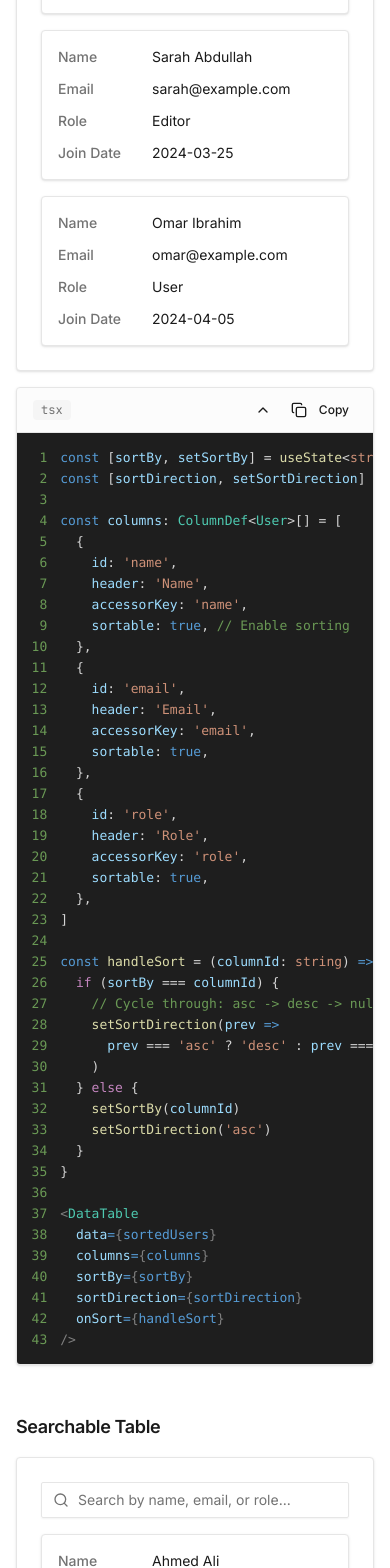
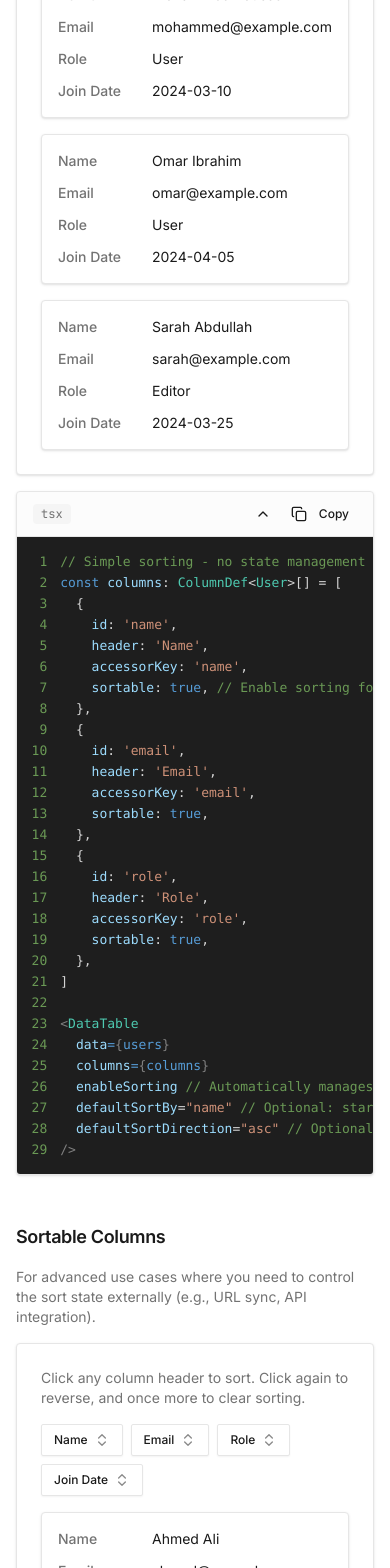
Before and after one commit to ositaka/noor-ui, a Next.js app: page /components/data-table in a window 390 px wide. Shown: the part 3900-5468 px from the top of the page. Built offline with nearby package versions, Linux system fonts and the light colour scheme; what tailwindcss-logical would draw is missing.

Commit message:
Add internal sorting and mobile sort controls to DataTable

```diff
--- a/app/(docs)/components/data-table/page.tsx
+++ b/app/(docs)/components/data-table/page.tsx
@@ -55,7 +55,28 @@ const dataTableProps: PropDefinition[] = [
     type: '(columnId: string) => void',
     default: 'undefined',
     required: false,
-    description: 'Callback when column header is clicked for sorting',
+    description: 'Callback when column header is clicked for sorting (external mode)',
+  },
+  {
+    name: 'enableSorting',
+    type: 'boolean',
+    default: 'false',
+    required: false,
+    description: 'Enable internal sorting (auto-manages sort state). Use this for simple tables that don\'t need external state management',
+  },
+  {
+    name: 'defaultSortBy',
+    type: 'string',
+    default: 'undefined',
+    required: false,
+    description: 'Default column to sort by (requires enableSorting)',
+  },
+  {
+    name: 'defaultSortDirection',
+    type: "'asc' | 'desc' | null",
+    default: "'asc'",
+    required: false,
+    description: 'Default sort direction (requires enableSorting)',
   },
   {
     name: 'searchable',
@@ -126,6 +147,13 @@ const dataTableProps: PropDefinition[] = [
     default: "'cards'",
     required: false,
     description: 'Mobile view type: stacked cards or horizontal scroll table',
+  },
+  {
+    name: 'mobileSorting',
+    type: 'boolean',
+    default: 'true',
+    required: false,
+    description: 'Show sort buttons on mobile card view (only applies to cards mode)',
   },
   {
     name: 'emptyMessage',
@@ -251,6 +279,36 @@ const users: User[] = [
 ]
 
 <DataTable data={users} columns={columns} />`
+
+const internalSortingCode = `// Simple sorting - no state management needed!
+const columns: ColumnDef<User>[] = [
+  {
+    id: 'name',
+    header: 'Name',
+    accessorKey: 'name',
+    sortable: true, // Enable sorting for this column
+  },
+  {
+    id: 'email',
+    header: 'Email',
+    accessorKey: 'email',
+    sortable: true,
+  },
+  {
+    id: 'role',
+    header: 'Role',
+    accessorKey: 'role',
+    sortable: true,
+  },
+]
+
+<DataTable
+  data={users}
+  columns={columns}
+  enableSorting // Automatically manages sort state
+  defaultSortBy="name" // Optional: start sorted by name
+  defaultSortDirection="asc" // Optional: default direction
+/>`
 
 const sortableCode = `const [sortBy, setSortBy] = useState<string | undefined>()
 const [sortDirection, setSortDirection] = useState<'asc' | 'desc' | null>(null)
@@ -491,6 +549,29 @@ export default function DataTablePage() {
   const pageSize = 3
   const totalPages = Math.ceil(sampleUsers.length / pageSize)
 
+  // Get paginated data
+  const paginatedData = React.useMemo(() => {
+    const startIndex = (currentPage - 1) * pageSize
+    const endIndex = startIndex + pageSize
+    return sampleUsers.slice(startIndex, endIndex)
+  }, [currentPage, pageSize])
+
+  // Complete example pagination state (separate from basic pagination)
+  const [completePage, setCompletePage] = React.useState(1)
+  const completePageSize = 3
+
+  // Reset pagination when search changes
+  React.useEffect(() => {
+    setCompletePage(1)
+  }, [searchValue])
+
+  // Get paginated filtered data for complete example
+  const paginatedFilteredData = React.useMemo(() => {
+    const startIndex = (completePage - 1) * completePageSize
+    const endIndex = startIndex + completePageSize
+    return filteredUsers.slice(startIndex, endIndex)
+  }, [filteredUsers, completePage, completePageSize])
+
   // Custom cells example
   const customColumns: ColumnDef<User>[] = [
     {
@@ -659,9 +740,37 @@ export default function DataTablePage() {
           <h2 className="text-2xl font-bold tracking-tight mb-6">{t.componentDocs.examples}</h2>
 
           <div className="space-y-12">
-            {/* Sortable */}
+            {/* Internal Sorting (Simple) */}
+            <div>
+              <h3 className="text-lg font-semibold mb-4">
+                Simple Sorting
+                <Badge variant="outline" className="ms-2 text-xs">New</Badge>
+              </h3>
+              <p className="text-sm text-muted-foreground mb-4">
+                Use <code className="px-1.5 py-0.5 bg-muted rounded text-xs">enableSorting</code> for automatic sorting without managing state yourself. Perfect for simple tables.
+              </p>
+              <Card>
+                <CardContent className="p-6">
+                  <DataTable
+                    data={sampleUsers}
+                    columns={sortableColumns}
+                    enableSorting
+                    defaultSortBy="name"
+                    defaultSortDirection="asc"
+                  />
+                </CardContent>
+              </Card>
+              <div className="mt-4">
+                <CodeBlock code={internalSortingCode} language="tsx" collapsible />
+              </div>
+            </div>
+
+            {/* Sortable (External State) */}
             <div>
               <h3 className="text-lg font-semibold mb-4">{t.dataTableComponent.examples.sortableColumns}</h3>
+              <p className="text-sm text-muted-foreground mb-4">
+                For advanced use cases where you need to control the sort state externally (e.g., URL sync, API integration).
+              </p>
               <Card>
                 <CardContent className="p-6">
                   <p className="text-sm text-muted-foreground mb-4">
@@ -708,7 +817,7 @@ export default function DataTablePage() {
               <Card>
                 <CardContent className="p-6">
                   <DataTable
-                    data={sampleUsers}
+                    data={paginatedData}
                     columns={basicColumns}
                     pagination
                     currentPage={currentPage}
@@ -785,7 +894,7 @@ useEffect(() => {
                     {t.dataTableComponent.examples.completeDescription}
                   </p>
                   <DataTable
-                    data={filteredUsers}
+                    data={paginatedFilteredData}
                     columns={sortableColumns}
                     searchable
                     searchPlaceholder="Search users..."
@@ -795,10 +904,10 @@ useEffect(() => {
                     sortDirection={sortDirection}
                     onSort={handleSort}
                     pagination
-                    currentPage={currentPage}
-                    totalPages={Math.ceil(filteredUsers.length / pageSize)}
-                    pageSize={pageSize}
-                    onPageChange={setCurrentPage}
+                    currentPage={completePage}
+                    totalPages={Math.ceil(filteredUsers.length / completePageSize)}
+                    pageSize={completePageSize}
+                    onPageChange={setCompletePage}
                     striped
                   />
                 </CardContent>
--- a/app/(docs)/components/page.tsx
+++ b/app/(docs)/components/page.tsx
@@ -83,7 +83,8 @@ const componentCategories = (t: typeof content.en | typeof content.ar) => [
       { name: 'Radio Group', icon: CheckSquare, href: '/components/radio-group', status: 'ready' },
       { name: 'Select', icon: Menu, href: '/components/select', status: 'ready' },
       { name: 'Switch', icon: CheckSquare, href: '/components/switch', status: 'ready' },
-      { name: 'Slider', icon: CheckSquare, href: '/components/slider', status: 'ready' },
+      { name: 'Slider', icon: Sliders, href: '/components/slider', status: 'ready' },
+      { name: 'Range Slider', icon: Sliders, href: '/components/range-slider', status: 'ready' },
       { name: 'Textarea', icon: Type, href: '/components/textarea', status: 'ready' },
     ],
   },
--- a/components/ui/data-table.tsx
+++ b/components/ui/data-table.tsx
@@ -1,7 +1,7 @@
 'use client'
 
 import * as React from 'react'
-import { ChevronDown, ChevronUp, ChevronsUpDown, Search, X } from 'lucide-react'
+import { ChevronDown, ChevronUp, ChevronsUpDown, ChevronLeft, ChevronRight, Search, X } from 'lucide-react'
 import { cn } from '../../lib/utils'
 import {
   Table,
@@ -39,6 +39,12 @@ export interface DataTableProps<T> {
   sortBy?: string
   sortDirection?: SortDirection
   onSort?: (columnId: string) => void
+  /** Enable internal sorting (auto-manages sort state) */
+  enableSorting?: boolean
+  /** Default column to sort by */
+  defaultSortBy?: string
+  /** Default sort direction */
+  defaultSortDirection?: SortDirection
   // Filtering
   searchable?: boolean
   searchPlaceholder?: string
@@ -54,6 +60,8 @@ export interface DataTableProps<T> {
   onPageChange?: (page: number) => void
   // Mobile
   mobileView?: 'table' | 'cards'
+  /** Show sort buttons on mobile cards */
+  mobileSorting?: boolean
   // Empty state
   emptyMessage?: string
   emptyMessageAr?: string
@@ -104,9 +112,12 @@ export function DataTable<T>({
   data,
   columns,
   isLoading = false,
-  sortBy,
-  sortDirection,
-  onSort,
+  sortBy: externalSortBy,
+  sortDirection: externalSortDirection,
+  onSort: externalOnSort,
+  enableSorting = false,
+  defaultSortBy,
+  defaultSortDirection = 'asc',
   searchable = false,
   searchPlaceholder = 'Search...',
   searchPlaceholderAr = 'بحث...',
@@ -118,6 +129,7 @@ export function DataTable<T>({
   pageSize = 10,
   onPageChange,
   mobileView = 'cards',
+  mobileSorting = true,
   emptyMessage = 'No results found',
   emptyMessageAr = 'لم يتم العثور على نتائج',
   className,
@@ -126,6 +138,12 @@ export function DataTable<T>({
   compact = false,
 }: DataTableProps<T>) {
   const [internalSearchValue, setInternalSearchValue] = React.useState(searchValue)
+  const [internalSortBy, setInternalSortBy] = React.useState<string | undefined>(defaultSortBy)
+  const [internalSortDirection, setInternalSortDirection] = React.useState<SortDirection>(defaultSortDirection)
+
+  // Use external sort state if provided, otherwise use internal
+  const sortBy = enableSorting ? internalSortBy : externalSortBy
+  const sortDirection = enableSorting ? internalSortDirection : externalSortDirection
 
   React.useEffect(() => {
     setInternalSearchValue(searchValue)
@@ -141,7 +159,71 @@ export function DataTable<T>({
     onSearchChange?.('')
   }
 
-  const displayData = data.slice(0, pagination ? pageSize : data.length)
+  const handleSort = (columnId: string) => {
+    if (enableSorting) {
+      // Internal sorting logic
+      if (internalSortBy === columnId) {
+        // Cycle through: asc -> desc -> null -> asc
+        if (internalSortDirection === 'asc') {
+          setInternalSortDirection('desc')
+        } else if (internalSortDirection === 'desc') {
+          setInternalSortDirection(null)
+          setInternalSortBy(undefined)
+        }
+      } else {
+        setInternalSortBy(columnId)
+        setInternalSortDirection('asc')
+      }
+    } else if (externalOnSort) {
+      // External sorting callback
+      externalOnSort(columnId)
+    }
+  }
+
+  // Apply sorting to data
+  const sortedData = React.useMemo(() => {
+    if (!sortBy || !sortDirection) return data
+
+    const column = columns.find(col => col.id === sortBy)
+    if (!column) return data
+
+    return [...data].sort((a, b) => {
+      const aValue = a[column.accessorKey]
+      const bValue = b[column.accessorKey]
+
+      // Handle null/undefined
+      if (aValue == null && bValue == null) return 0
+      if (aValue == null) return 1
+      if (bValue == null) return -1
+
+      // String comparison
+      if (typeof aValue === 'string' && typeof bValue === 'string') {
+        const comparison = aValue.localeCompare(bValue)
+        return sortDirection === 'asc' ? comparison : -comparison
+      }
+
+      // Number comparison
+      if (typeof aValue === 'number' && typeof bValue === 'number') {
+        return sortDirection === 'asc' ? aValue - bValue : bValue - aValue
+      }
+
+      // Date comparison
+      if (aValue instanceof Date && bValue instanceof Date) {
+        return sortDirection === 'asc'
+          ? aValue.getTime() - bValue.getTime()
+          : bValue.getTime() - aValue.getTime()
+      }
+
+      // Fallback to string comparison
+      return sortDirection === 'asc'
+        ? String(aValue).localeCompare(String(bValue))
+        : String(bValue).localeCompare(String(aValue))
+    })
+  }, [data, sortBy, sortDirection, columns])
+
+  // Note: Pagination is controlled by parent component via currentPage/onPageChange
+  // Parent should slice data appropriately before passing to DataTable
+  const displayData = sortedData
 
   // Empty state
   if (!isLoading && data.length === 0) {
@@ -162,7 +244,7 @@ export function DataTable<T>({
                 <Button
                   variant="ghost"
                   size="icon"
-                  className="absolute top-1/2 -translate-y-1/2 me-1 h-7 w-7"
+                  className="absolute top-1/2 -translate-y-1/2 end-1 h-7 w-7"
                   onClick={handleClearSearch}
                 >
                   <X className="h-4 w-4" />
@@ -206,7 +288,7 @@ export function DataTable<T>({
               <Button
                 variant="ghost"
                 size="icon"
-                className="absolute top-1/2 -translate-y-1/2 me-1 h-7 w-7"
+                className="absolute top-1/2 -translate-y-1/2 end-1 h-7 w-7"
                 onClick={handleClearSearch}
                 disabled={isLoading}
               >
@@ -228,7 +310,7 @@ export function DataTable<T>({
               <TableHeader>
                 <TableRow>
                   {columns.map((column) => {
-                    const isSortable = column.sortable && onSort
+                    const isSortable = column.sortable && (enableSorting || externalOnSort)
                     const isActive = sortBy === column.id
                     const align = column.align || 'start'
 
@@ -246,7 +328,7 @@ export function DataTable<T>({
                             variant="ghost"
                             size="sm"
                             className="-ms-3 h-8 hover:bg-muted/50"
-                            onClick={() => onSort(column.id)}
+                            onClick={() => handleSort(column.id)}
                           >
                             <span>{column.header}</span>
                             <SortIcon
@@ -298,6 +380,32 @@ export function DataTable<T>({
           {/* Mobile Cards View */}
           {mobileView === 'cards' && (
             <div className="block md:hidden space-y-4">
+              {/* Mobile Sort Controls */}
+              {mobileSorting && columns.some(col => col.sortable) && (
+                <div className="flex flex-wrap gap-2 mb-4">
+                  {columns
+                    .filter(col => col.sortable)
+                    .map((column) => {
+                      const isActive = sortBy === column.id
+                      return (
+                        <Button
+                          key={column.id}
+                          variant={isActive ? 'primary' : 'outline'}
+                          size="sm"
+                          onClick={() => handleSort(column.id)}
+                          className="gap-1.5"
+                        >
+                          <span>{column.header}</span>
+                          <SortIcon
+                            active={isActive}
+                            direction={isActive ? (sortDirection ?? null) : null}
+                          />
+                        </Button>
+                      )
+                    })}
+                </div>
+              )}
+
               {displayData.map((row, rowIndex) => (
                 <Card key={rowIndex}>
                   <CardContent className="p-4 space-y-3">
@@ -330,11 +438,31 @@ export function DataTable<T>({
                 <Table>
                   <TableHeader>
                     <TableRow>
-                      {columns.map((column) => (
-                        <TableHead key={column.id} className="whitespace-nowrap">
-                          {column.header}
-                        </TableHead>
-                      ))}
+                      {columns.map((column) => {
+                        const isSortable = column.sortable && (enableSorting || externalOnSort)
+                        const isActive = sortBy === column.id
+
+                        return (
+                          <TableHead key={column.id} className="whitespace-nowrap">
+                            {isSortable ? (
+                              <Button
+                                variant="ghost"
+                                size="sm"
+                                className="-ms-2 h-8 hover:bg-muted/50"
+                                onClick={() => handleSort(column.id)}
+                              >
+                                <span>{column.header}</span>
+                                <SortIcon
+                                  active={isActive}
+                                  direction={isActive ? (sortDirection ?? null) : null}
+                                />
+                              </Button>
+                            ) : (
+                              column.header
+                            )}
+                          </TableHead>
+                        )
+                      })}
                     </TableRow>
                   </TableHeader>
                   <TableBody>
@@ -361,12 +489,34 @@ export function DataTable<T>({
         </>
       )}
 
-      {/* Pagination Info */}
+      {/* Pagination */}
       {!isLoading && pagination && totalPages > 1 && (
-        <div className="flex items-center justify-center">
+        <div className="flex items-center justify-between gap-4">
+          <Button
+            variant="outline"
+            size="sm"
+            onClick={() => onPageChange?.(currentPage - 1)}
+            disabled={currentPage === 1}
+            className="gap-1"
+          >
+            <ChevronLeft className="h-4 w-4 rtl:rotate-180" />
+            <span>Previous</span>
+          </Button>
+
           <div className="text-sm text-muted-foreground">
             Page {currentPage} of {totalPages}
           </div>
+
+          <Button
+            variant="outline"
+            size="sm"
+            onClick={() => onPageChange?.(currentPage + 1)}
+            disabled={currentPage === totalPages}
+            className="gap-1"
+          >
+            <span>Next</span>
+            <ChevronRight className="h-4 w-4 rtl:rotate-180" />
+          </Button>
         </div>
       )}
     </div>
```
